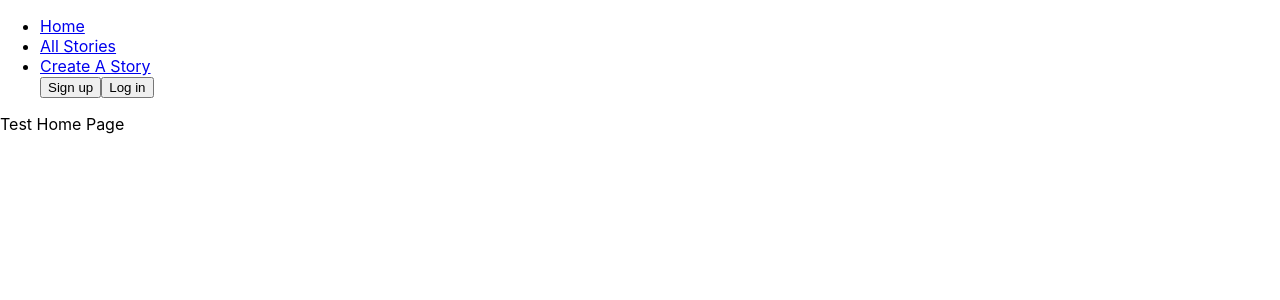
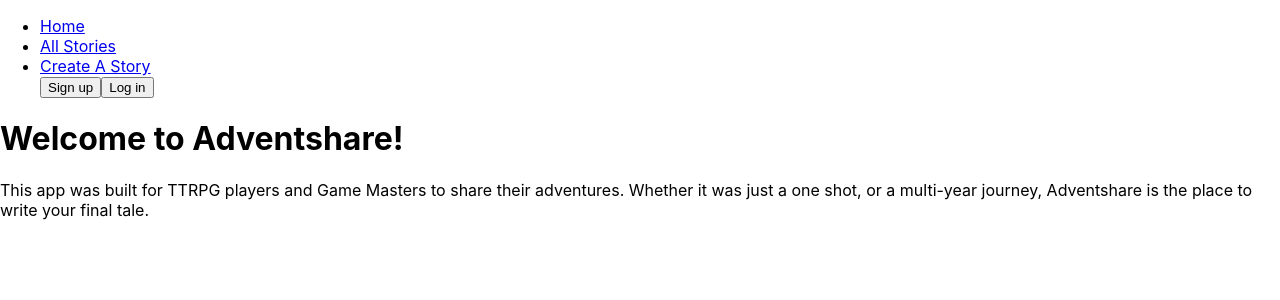
Before and after one commit to jpdotdev/adventshare-frontend, a React (Create React App) app: page / in a window 1280 px wide. Shown: the top 300 px of the page. Built offline with nearby package versions, Linux system fonts and the light colour scheme.

Commit message:
updated error handling for when user is not logged in

```diff
--- a/src/components/AddStory.js
+++ b/src/components/AddStory.js
@@ -28,9 +28,14 @@ const AddStory = () => {
             addStories(response.data)
             console.log(response)
             window.location.href = '/stories'
+
         }
         catch (err) {
             console.log(err)
+            if (err.response.status == 401) {
+                setJwt('')
+                window.location.href = '/login'
+            }
         }
     }
 
--- a/src/components/Login.js
+++ b/src/components/Login.js
@@ -27,7 +27,6 @@ const Login = () => {
 
           setJwt(response.data.access_token)
           setUser_id(response.data.user_id)
-          console.log(response.data)
           window.location.href = '/stories'
       }
       catch (err) {
@@ -36,8 +35,6 @@ const Login = () => {
 
     }
 
-    console.log(jwt)
-    console.log(user_id)
 
   return(
     <form onSubmit={handleSubmit}>
--- a/src/routes/Home.js
+++ b/src/routes/Home.js
@@ -2,7 +2,9 @@
 const Home = () => {
     return (
         <div>
-            Test Home Page
+            <h1> Welcome to Adventshare! </h1>
+            <p> This app was built for TTRPG players and Game Masters to share their adventures. Whether it was
+            just a one shot, or a multi-year journey, Adventshare is the place to write your final tale. </p>
         </div>
     )
 }
--- a/src/routes/StoryDetail.js
+++ b/src/routes/StoryDetail.js
@@ -50,6 +50,10 @@ const StoryDetail = () => {
         }
         catch (err) {
             console.log(err)
+            if (err.response.status == 401) {
+                setJwt('')
+                window.location.href = '/login'
+            }
         }
     }
 
@@ -67,6 +71,10 @@ const StoryDetail = () => {
         }
         catch (err) {
             console.log(err)
+            if (err.response.status == 401) {
+                setJwt('')
+                window.location.href = '/login'
+            }
         }
     }
 
```
